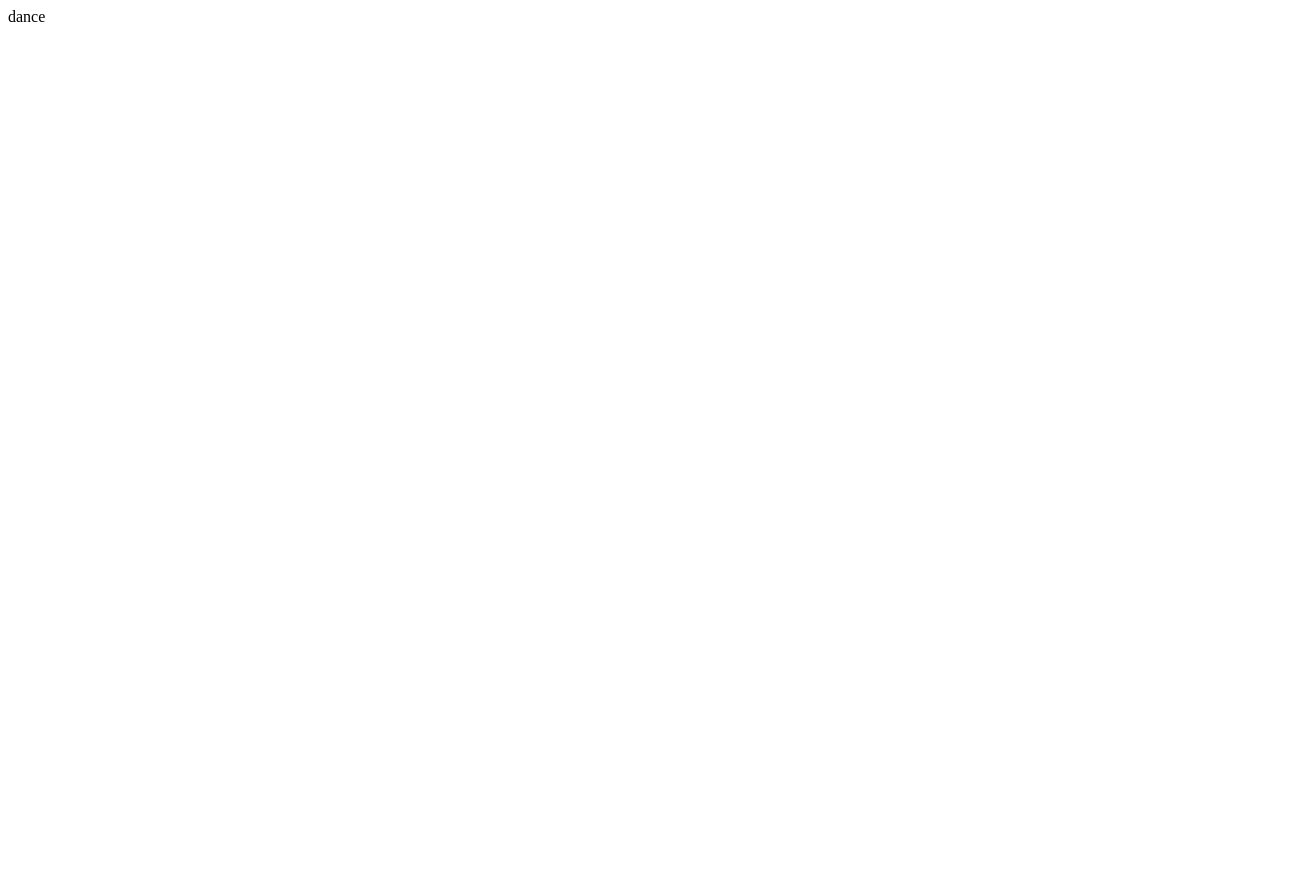
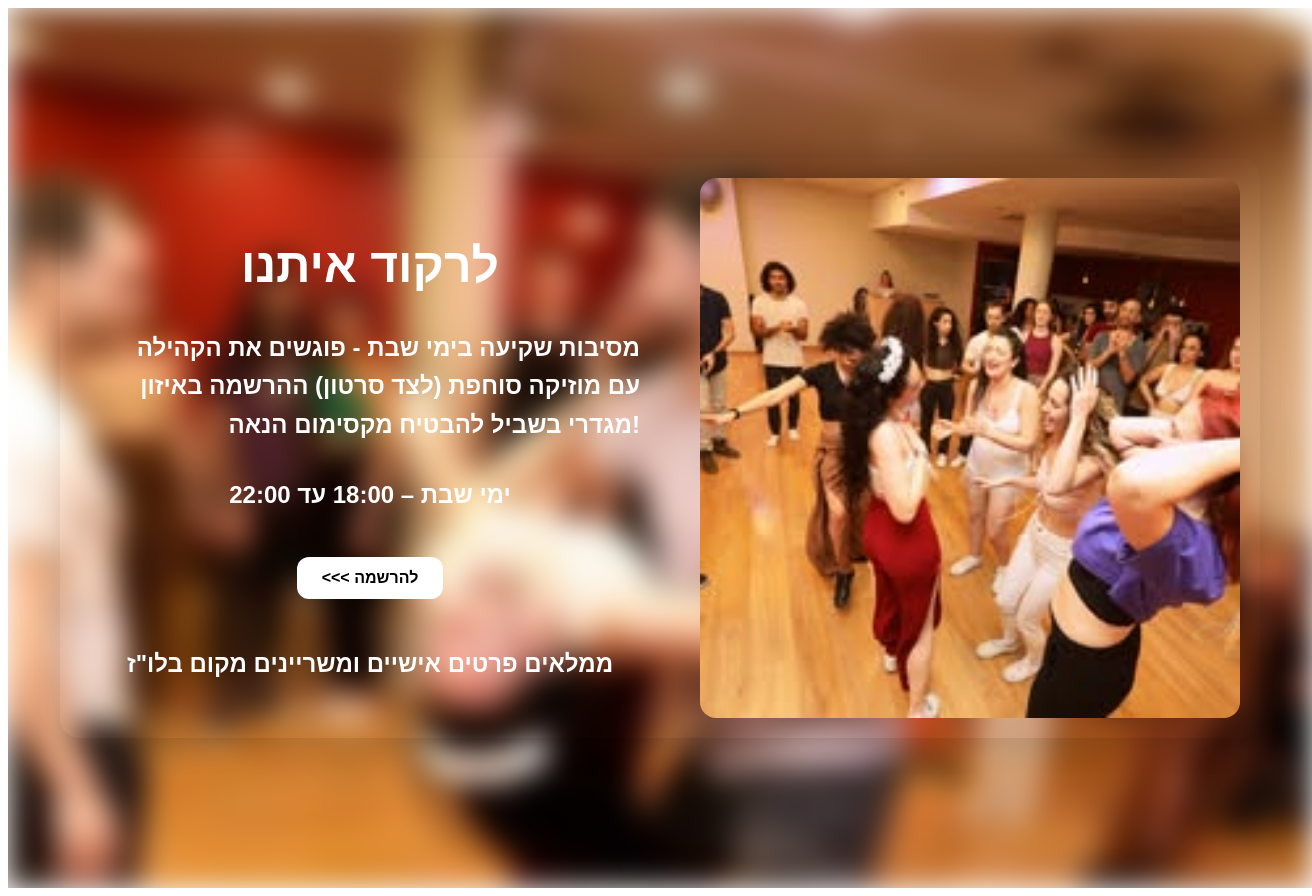
Before and after one commit to Omerf130/zouko, a Next.js app: page /dance in a window 1280 px wide. Shown: the whole page, 1312 px wide, since content can reach past the window. Before the commit the page ends 800 px from the top, so only its background shows below. Built offline with nearby package versions, Linux system fonts and the light colour scheme.

Commit message:
dance  created

```diff
--- /dev/null
+++ b/app/dance/page.module.scss
@@ -0,0 +1,121 @@
+.root {
+    width: 100%;
+    min-height: 100vh;
+    display: flex;
+    justify-content: center;
+    align-items: center;
+    position: relative; // for the overlay bg
+    padding: 40px 20px;
+    font-family: 'Poppins', sans-serif;
+    overflow: hidden; // keeps bg in bounds
+
+    // blurred background image
+    &::before {
+        content: '';
+        position: absolute;
+        top: 0;
+        left: 0;
+        width: 100%;
+        height: 100%;
+        background-image: url("../../public/pics/pic1.jpg");
+        background-size: cover;
+        background-position: top center;
+        background-repeat: no-repeat;
+        filter: blur(15px);
+        z-index: 0; // behind content
+    }
+
+    .content {
+        position: relative;
+        z-index: 1;
+        display: flex;
+        flex-direction: row;
+        max-width: 1200px;
+        width: 100%;
+        border-radius: 20px;
+        box-shadow: 0 10px 30px rgba(0, 0, 0, 0.1);
+        overflow: hidden;
+
+        @media (max-width: 900px) {
+            flex-direction: column;
+        }
+    }
+}
+
+
+.imageWrapper {
+    padding: 20px;
+    flex: 1;
+    display: flex;
+    justify-content: center;
+    align-items: center;
+
+    img {
+        width: 100%;
+        height: auto;
+        border-radius: 16px;
+        transition: transform 0.3s ease;
+
+        &:hover {
+            transform: scale(1.05);
+        }
+    }
+}
+
+.textWrapper {
+    flex: 1;
+    display: flex;
+    flex-direction: column;
+    justify-content: space-between;
+    padding: 40px;
+    align-items: center;
+
+    .top {
+        display: flex;
+        flex-direction: column;
+        align-items: center;
+
+        h1 {
+            font-size: 3rem;
+            color: #fff;
+            margin-bottom: 16px;
+            text-align: center;
+        }
+
+        h2 {
+            font-size: 1.5rem;
+            line-height: 1.6;
+            color: #fff;
+            margin-bottom: 12px;
+            text-align: right;
+        }
+    }
+
+    .center {
+        margin: 30px 0;
+        text-align: center;
+
+        .danceLink {
+            display: inline-block;
+            padding: 12px 25px;
+            background: #fff;
+            color: #000;
+            border-radius: 12px;
+            text-decoration: none;
+            font-weight: 600;
+            transition: background 0.3s ease;
+
+            &:hover {
+                background: #fff;
+            }
+        }
+    }
+
+    .bottom {
+        h1 {
+            font-size: 1.5rem;
+            color: #fff;
+            text-align: right;
+        }
+    }
+}
--- a/app/dance/page.tsx
+++ b/app/dance/page.tsx
@@ -1,10 +1,33 @@
-import React from 'react'
+import Link from "next/link";
+import classes from "./page.module.scss";
 
 const page = () => {
   return (
-    <div>
-      dance
-    </div>
+    <main className={classes.root}>
+      <section className={classes.content}>
+        <div className={classes.textWrapper}>
+          <div className={classes.top}>
+            <h1>לרקוד איתנו</h1>
+            <h2>מסיבות שקיעה בימי שבת - פוגשים את הקהילה עם מוזיקה סוחפת (לצד סרטון)
+              ההרשמה באיזון מגדרי בשביל להבטיח מקסימום הנאה!</h2>
+            <h2>ימי שבת – 18:00 עד 22:00 </h2>
+          </div>
+          <div className={classes.center}>
+
+            <Link className={classes.danceLink} href="/contact">
+              &lt;&lt;&lt; להרשמה
+            </Link>
+          </div>
+          <div className={classes.bottom}>
+            <h1>ממלאים פרטים אישיים
+              ומשריינים מקום בלו"ז</h1>
+          </div>
+        </div>
+          <div className={classes.imageWrapper}>
+            <img src="/pics/pic3.jpg" alt="" />
+          </div>
+      </section>
+    </main>
   )
 }
 
--- a/app/learn/page.module.scss
+++ b/app/learn/page.module.scss
@@ -10,7 +10,6 @@
   background-size: cover;           // fill the screen
   background-position: top center;  // prevents face/subject from being cut
   background-repeat: no-repeat;
-  background-attachment: scroll;    // change to fixed if you want parallax
 
   position: relative;
   overflow: hidden;
```
